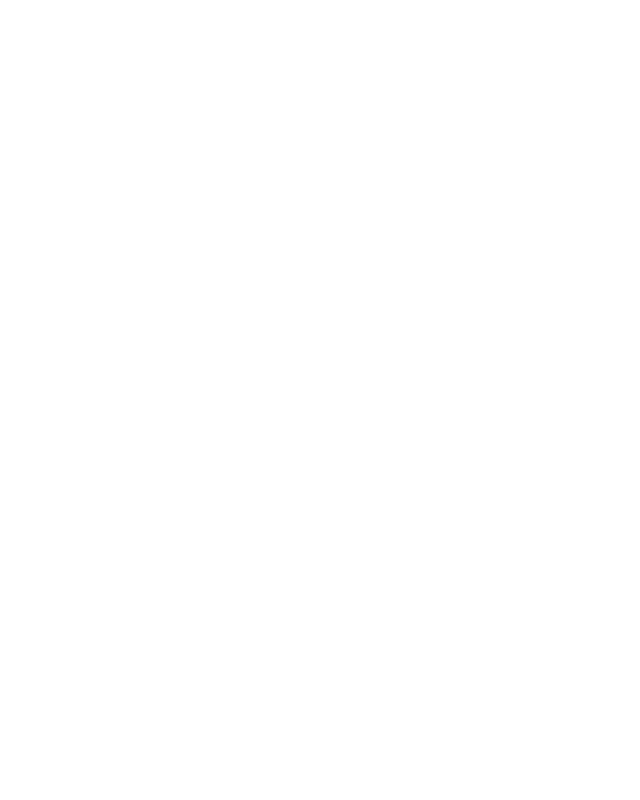
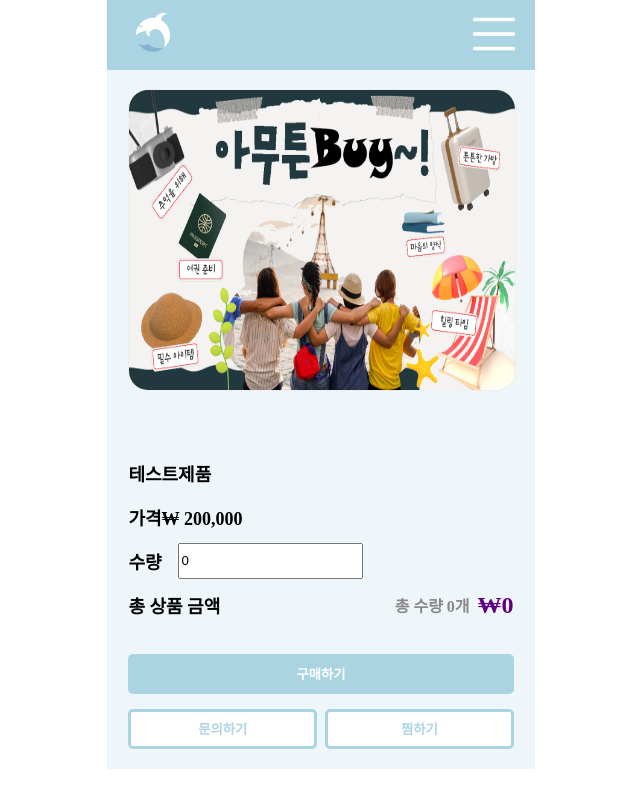
Before and after one commit to 4go8rae/FE_4go8rae, a React (Create React App) app: page /detail/1 in a window 1280 px wide. Before the commit this address had no page. Shown: the whole page, without its empty margins (319-959 px from the left). Built offline with nearby package versions, Linux system fonts and the light colour scheme.

Commit message:
feat: 디테일페이지 컴포넌트 생성

```diff
--- /dev/null
+++ b/src/components/details/DetailImage.jsx
@@ -0,0 +1,26 @@
+import React from 'react'
+import styled from "styled-components";
+import image2 from "../../assert/main/buy.png"
+
+const DetailImage = () => {
+  return (
+    <>
+     <Img alt='detailImg' src={image2}/>
+    </>
+  )
+}
+
+export default DetailImage;
+
+const Img = styled.img`
+  border: 1px solid rgb(238, 238, 238);
+  position: relative;
+  width: 100%;
+  height: 100%;
+  /* min-width:428px; */
+  min-height:300px;
+  max-height:300px;
+  border-radius: 20px;
+  margin-bottom:20px;
+  z-index:0;
+`
--- /dev/null
+++ b/src/components/details/Detailproduct.jsx
@@ -0,0 +1,179 @@
+import React, { useState } from 'react';
+import styled from "styled-components";
+import DetailImage from './DetailImage';
+import Header from '../header/Header'
+
+const DetailProduct = () => {
+  const [count, setCount] = useState(0);
+  let price = 200000*count;
+  let result = price.toString().replace(/\B(?=(\d{3})+(?!\d))/g, ',');
+
+  const onChangeHandler = (event, setState) => setState(event.target.value);
+  return (
+    <>
+      <BoxDiv>
+        <Header />
+        <Box>
+          <Cover>
+            <ImgCover>
+              <DetailImage />
+              <ThemeDiv>
+              </ThemeDiv>
+              <TitleDiv>
+                <TitleSpan>테스트제품</TitleSpan>
+              </TitleDiv>
+              <TitleDiv>
+                <TitleSpan>가격₩ 200,000</TitleSpan>
+              </TitleDiv>
+              <CountDiv>
+                <CountSpan>수량</CountSpan>
+                <input
+                  type="number"
+                  name="count"
+                  value={count}
+                  onChange={(event) => onChangeHandler(event, setCount)}
+                />
+              </CountDiv>
+              <TitleDiv>
+                <TitleSpan>총 상품 금액</TitleSpan>
+                <TotalDiv>
+                  <TotalSpan>총 수량 {count}개</TotalSpan>
+                  <TotalPriceSpan> ₩{result}</TotalPriceSpan>
+                </TotalDiv>
+              </TitleDiv>
+              <BuyDiv>
+               <BuyBut>구매하기</BuyBut>
+               <ButtonDiv>
+                <AskBut>
+                      문의하기
+                  </AskBut>
+                  <LikeBut>찜하기</LikeBut>
+                </ButtonDiv>
+              </BuyDiv>
+            </ImgCover>
+          </Cover>
+        </Box>
+      </BoxDiv>
+    </>
+  )
+}
+
+export default DetailProduct;
+
+const BoxDiv = styled.div`
+  width: 100%;
+  max-width: 428px;
+  margin: 0 auto;
+`;
+const Box = styled.div`
+  padding-top: 3.8rem;
+`;
+const Cover = styled.div`
+  display: flex;
+  -webkit-box-pack: center;
+  justify-content: center;
+  margin: 0 auto;
+  padding-top: 20px;
+  padding-bottom: 20px;
+  background-color: #eef6fa;
+`;
+const ImgCover = styled.div`
+  flex-shrink: 0;
+  width: 90%;
+  max-width: 428px;
+  min-height: 450px;
+  justify-content: center;
+  align-items: center;
+  margin: 0 auto;
+`;
+const ThemeDiv = styled.div`
+  padding-top: 2rem;
+`;
+
+const TitleDiv = styled.div`
+  display: flex;
+  justify-content: space-between;
+  padding-top: 0.5rem;
+  align-items:center;
+`;
+const TitleSpan = styled.b`
+  font-weight: 700;
+  font-size: 18px;
+  margin: 5px 0;
+`;
+const CountDiv = styled.div`
+  display: flex;
+  padding-top: 0.5rem;
+`;
+const CountSpan = styled.b`
+  font-weight: 700;
+  font-size: 18px;
+  margin: 5px 0;
+  padding-right:1rem;
+`;
+const TotalDiv = styled.div`
+  display: flex;
+  align-items:center;
+`
+const TotalSpan = styled.div`
+  font-weight: 700;
+  font-size: 16px;
+  margin: 5px 0;
+  color: rgb(136, 136, 136);
+  padding-right:0.5rem;
+`;
+const TotalPriceSpan = styled.div`
+  font-weight: 700;
+  font-size: 24px;
+  margin: 5px 0;
+  color: rgb(95, 0, 128);
+`;
+
+const BuyDiv = styled.div`
+
+  margin-top: 30px;
+`;
+
+const ButtonDiv = styled.div`
+  display: flex;
+  justify-content: center;
+  margin-top: 15px;
+`;
+
+const BuyBut = styled.button`
+  cursor: pointer;
+  color: white;
+  background-color: #abd4e2;
+  border: 0px;
+  height: 2.5rem;
+  border-radius: 5px;
+  line-height: 2.5rem;
+  width: 100%;
+  font-weight: bold;
+  margin-right: 0.5rem;
+`;
+
+const LikeBut = styled.button`
+  cursor: pointer;
+  font-weight: 600;
+  color: #abd4e2;
+  background-color: white;
+  border: 3px solid #abd4e2;
+  height: 2.5rem;
+  border-radius: 5px;
+  line-height: 2.1rem;
+  width: 100%;
+`;
+
+const AskBut = styled.button`
+  cursor: pointer;
+  color: #abd4e2;
+  background-color: white;
+  border: 3px solid #abd4e2;
+  height: 2.5rem;
+  border-radius: 5px;
+  line-height: 2.1rem;
+  width: 100%;
+  font-weight: bold;
+  margin-right: 0.5rem;
+`;
--- a/src/pages/Detail.jsx
+++ b/src/pages/Detail.jsx
@@ -0,0 +1,12 @@
+import React from 'react';
+import DetailProduct from '../components/details/Detailproduct';
+
+const Detail = () => {
+  return (
+    <>
+      <DetailProduct/>
+    </>
+  )
+}
+
+export default Detail
--- a/src/shared/Router.js
+++ b/src/shared/Router.js
@@ -1,6 +1,7 @@
 import React from "react";
 import { BrowserRouter, Route, Routes } from "react-router-dom";
 import Chat from "../pages/Chat";
+import Detail from "../pages/Detail";
 import Main from "../pages/Main";
 import Post from "../pages/Post";
 
@@ -11,6 +12,7 @@
         <Route path="/" element={<Main />} />
         <Route path="/chat" element={<Chat />} />
         <Route path="/form" element={<Post />} />
+        <Route path="/detail/:id" element={<Detail />} />
       </Routes>
     </BrowserRouter>
   );
```
